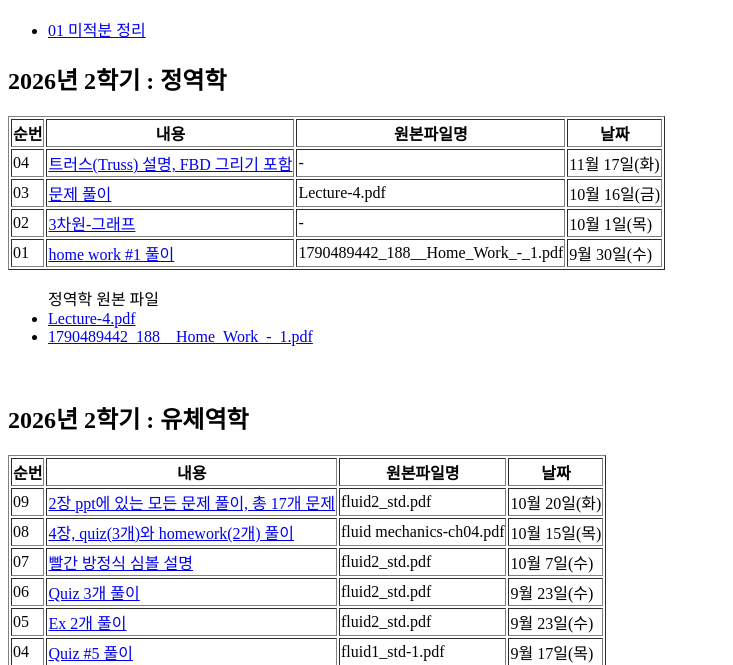
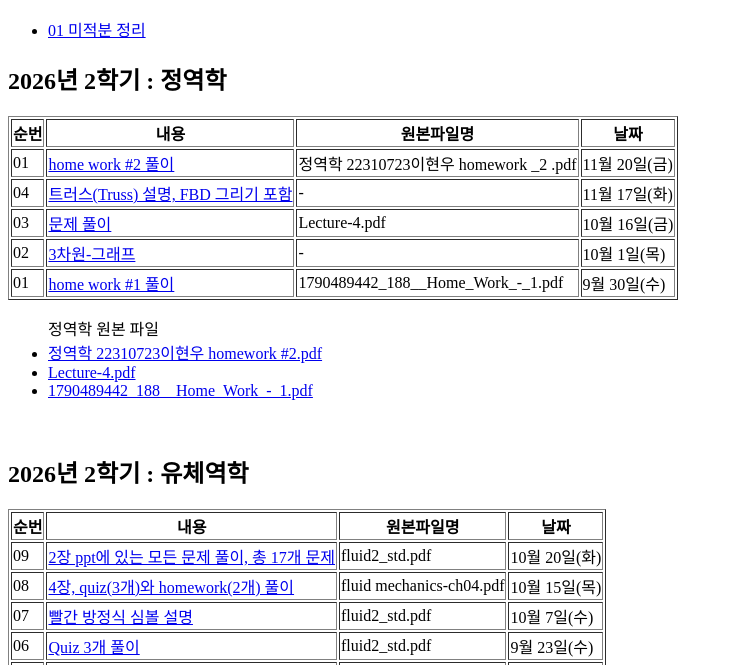
Before and after one commit to lds215/hwlee, a plain HTML site: page index.html in a window 1280 px wide. Shown: the part 113-778 px from the top of the page, without its empty margins (0-733 px from the left). Drawn offline with Linux system fonts and the light colour scheme.

Commit message:
Update index.html

```diff
--- a/index.html
+++ b/index.html
@@ -9,12 +9,14 @@
 <h2>2026년 2학기 : 정역학</h2>
 <table border="1">
   <th>순번</th> <th>내용</th><th>원본파일명</th><th>날짜</th>
+  <tr> <td>01 </td><td><a href="2026년2학기/정역학/05_정역학_Homework2_풀이_합치기.pdf">home work #2 풀이 </a></td><td> 정역학 22310723이현우 homework _2 .pdf </td><td> 11월 20일(금)</td></tr>
   <tr> <td>04 </td><td><a href="2026년2학기/정역학/04_트러스.html">트러스(Truss) 설명, FBD 그리기 포함 </a></td><td> - </td><td> 11월 17일(화)</td></tr>
   <tr> <td>03 </td><td><a href="2026년2학기/정역학/03_Lecture4_평형문제_풀이.pdf">문제 풀이 </a></td><td> Lecture-4.pdf </td><td> 10월 16일(금)</td></tr>
   <tr> <td>02 </td><td><a href="2026년2학기/정역학/02_3차원-그래프.html">3차원-그래프  </a></td><td> - </td><td> 10월 1일(목)</td></tr>
   <tr> <td>01 </td><td><a href="2026년2학기/정역학/01_정역학_과제1_풀이_합치기.pdf">home work #1 풀이 </a></td><td> 1790489442_188__Home_Work_-_1.pdf </td><td> 9월 30일(수)</td></tr>
 </table>
 <ul> 정역학 원본 파일
+  <li><a href="2026년2학기/정역학/정역학 22310723이현우 homework _2 .pdf">정역학 22310723이현우 homework #2.pdf</a></li>
   <li><a href="2026년2학기/정역학/Lecture-4.pdf">Lecture-4.pdf</a></li>
   <li><a href="2026년2학기/정역학/1790489442_188__Home_Work_-_1.pdf">1790489442_188__Home_Work_-_1.pdf</a></li>
 </ul>
```
